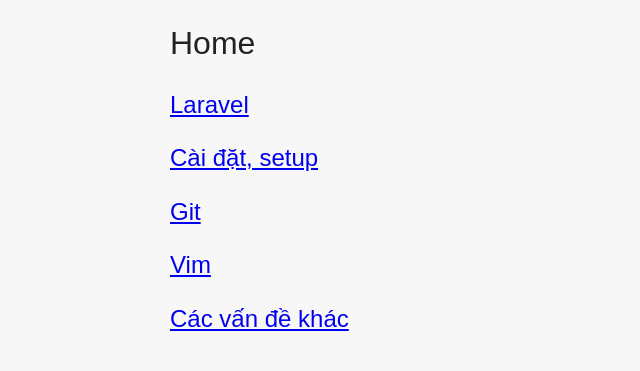
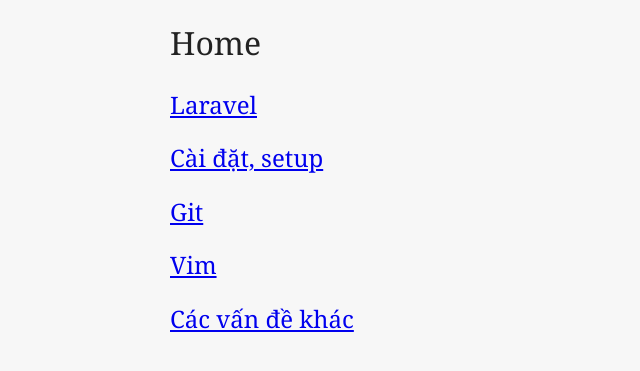
Before and after one commit to tuanle/tuanle.github.io, a Jekyll site: the page built from index.md, in a window 1280 px wide. Shown: the top 371 px of the page, without its empty margins (0-640 px from the left). Built offline with Jekyll 4.4.1, drawn with Linux system fonts in a browser that asks for light colours.

Commit message:
[temp] Temporary commit in 2017-01-16 00:17

```diff
--- a/_layouts/default.html
+++ b/_layouts/default.html
@@ -10,6 +10,7 @@
         <meta name="author" content="Lê Quốc Tuấn" />
         <meta name="description" content="Personal Blog">
 
+        <link href="https://fonts.googleapis.com/css?family=Noto+Sans|Noto+Serif" rel="stylesheet">
         <link rel="stylesheet" href="/assets/css/normalize.css" type="text/css" />
         <link rel="stylesheet" href="/assets/css/prism.css" type="text/css" />
         <link rel="stylesheet" href="/assets/css/main.css" type="text/css" />
--- a/assets/css/main.css
+++ b/assets/css/main.css
@@ -13,6 +13,7 @@
 html {
     color: #222;
     font-size: 1em;
+    font-family: 'Noto Sans', sans-serif;
     line-height: 1.4;
     background: #f7f7f7;
 }
@@ -91,7 +92,8 @@
     margin: 0 auto;
 }
 
-h1, h2, h3, h4, h5, h6 {
+h1, h2, h3, h4, h5, h6, br {
+    font-family: 'Noto Serif', serif;
     font-weight: normal;
 }
 
```
